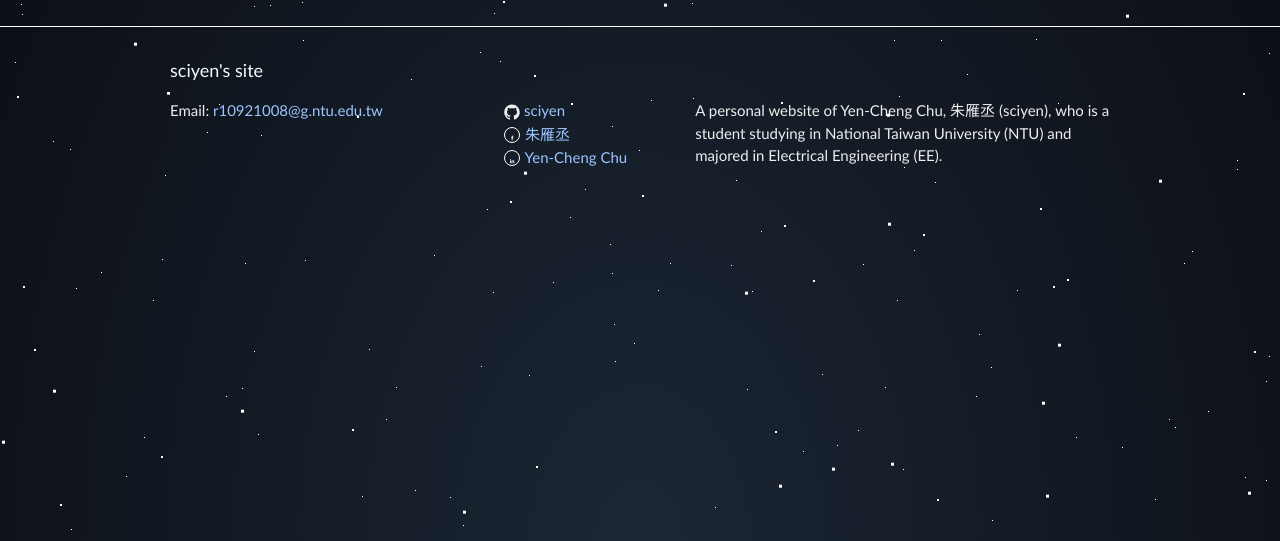
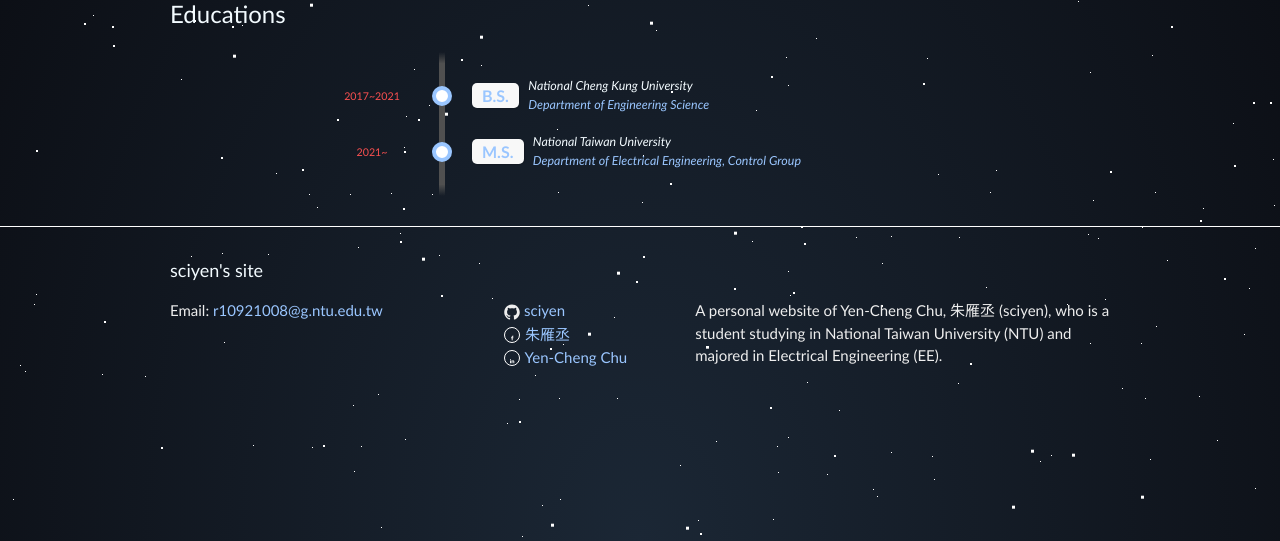
Before and after one commit to sciyen/sciyen.github.io, a Jekyll site: the page built from index.md, in a window 1280 px wide, cut to the strip 359-900 px from the top of the page. Built offline with Jekyll 4.4.1, drawn with Linux system fonts in a browser that asks for light colours.

Commit message:
Add education timeline

```diff
--- /dev/null
+++ b/_data/educations.yml
@@ -0,0 +1,10 @@
+- time: "2017~2021"
+  degree: "B.S."
+  university: "National Cheng Kung University"
+  department: "Department of Engineering Science"
+  url: "http://www.es.ncku.edu.tw/esncku/zh/"
+- time: "2021~"
+  degree: "M.S."
+  university: "National Taiwan University"
+  department: "Department of Electrical Engineering, Control Group"
+  url: "https://web.ee.ntu.edu.tw/"
--- /dev/null
+++ b/_sass/_vertical_timeline.scss
@@ -0,0 +1,218 @@
+/* ================ The Timeline ================ */
+// https://codepen.io/NilsWe/pen/Axdozd
+
+$timeline-left: 20%;
+
+  .timeline {
+    position: relative;
+    width: 660px;
+    margin: 0 auto;
+    margin-top: 20px;
+    padding: 1em 0;
+    list-style-type: none;
+
+    li {
+        padding: 1em 0;
+    }
+
+    ::after {
+        content: "";
+        display: block;
+        height: 0;
+        clear: both;
+        visibility: hidden;
+    }
+
+    &:before {
+        position: absolute;
+        left: $timeline-left;
+        top: 0;
+        content: ' ';
+        display: block;
+        width: 6px;
+        height: 100%;
+        margin-left: -3px;
+        background: rgb(80,80,80);
+        background: -moz-linear-gradient(top, rgba(80,80,80,0) 0%, rgb(80,80,80) 8%, rgb(80,80,80) 92%, rgba(80,80,80,0) 100%);
+        background: -webkit-gradient(linear, left top, left bottom, color-stop(0%,rgba(30,87,153,1)), color-stop(100%,rgba(125,185,232,1)));
+        background: -webkit-linear-gradient(top, rgba(80,80,80,0) 0%, rgb(80,80,80) 8%, rgb(80,80,80) 92%, rgba(80,80,80,0) 100%);
+        background: -o-linear-gradient(top, rgba(80,80,80,0) 0%, rgb(80,80,80) 8%, rgb(80,80,80) 92%, rgba(80,80,80,0) 100%);
+        background: -ms-linear-gradient(top, rgba(80,80,80,0) 0%, rgb(80,80,80) 8%, rgb(80,80,80) 92%, rgba(80,80,80,0) 100%);
+        background: linear-gradient(to bottom, rgba(80,80,80,0) 0%, rgb(80,80,80) 8%, rgb(80,80,80) 92%, rgba(80,80,80,0) 100%);
+
+        z-index: 5;
+    }
+}
+
+.direction-r {
+    position: relative;
+    left: $timeline-left;
+    margin-left: 30px;
+
+    .flag {
+        -webkit-box-shadow: 1px 1px 1px rgba(0,0,0,0.15), 0 0 1px rgba(0,0,0,0.15);
+        -moz-box-shadow: 1px 1px 1px rgba(0,0,0,0.15), 0 0 1px rgba(0,0,0,0.15);
+        box-shadow: 1px 1px 1px rgba(0,0,0,0.15), 0 0 1px rgba(0,0,0,0.15);
+    }
+
+    .flag:before {
+        left: -40px;
+    }
+
+    .flag:after {
+        content: "";
+        position: absolute;
+        right: 100%;
+        top: 50%;
+        height: 0;
+        width: 0;
+        margin-top: -8px;
+        border: solid transparent;
+        border-right-color: rgb(248,248,248);
+        border-width: 8px;
+        pointer-events: none;
+    }
+}
+
+
+.direction-l {
+    position: relative;
+    float: left;
+    text-align: right;
+
+    .flag {
+        -webkit-box-shadow: -1px 1px 1px rgba(0,0,0,0.15), 0 0 1px rgba(0,0,0,0.15);
+        -moz-box-shadow: -1px 1px 1px rgba(0,0,0,0.15), 0 0 1px rgba(0,0,0,0.15);
+        box-shadow: -1px 1px 1px rgba(0,0,0,0.15), 0 0 1px rgba(0,0,0,0.15);
+    }
+
+    .flag:after {
+        content: "";
+        position: absolute;
+        left: 100%;
+        top: 50%;
+        height: 0;
+        width: 0;
+        margin-top: -8px;
+        border: solid transparent;
+        border-left-color: rgb(248,248,248);
+        border-width: 8px;
+        pointer-events: none;
+    }
+}
+
+.flag-wrapper {
+    position: relative;
+    display: inline-block;
+
+    text-align: center;
+}
+
+.flag {
+    position: relative;
+    display: inline;
+    background: rgb(248, 248, 248);
+    padding: 3px 10px;
+    border-radius: 5px;
+
+    font-weight: 600;
+    text-align: left;
+
+    color: $brand-color;
+}
+
+.direction-l .flag:before,
+.direction-r .flag:before {
+    position: absolute;
+    top: 50%;
+    right: -40px;
+    content: ' ';
+    display: block;
+    width: 12px;
+    height: 12px;
+    margin-top: -10px;
+    background: #fff;
+    border-radius: 10px;
+    border: 4px solid $brand-color;
+    z-index: 10;
+}
+
+.time-wrapper {
+    position: absolute;
+    top: 50%;
+    left: -100px;
+    // margin-right: 80px;
+
+    display: inline-block;
+
+    // line-height: 1em;
+    font-size: 0.66666em;
+    color: rgb(250,80,80);
+    // vertical-align: middle;
+    -ms-transform: translate(-50%, -50%);
+    transform: translate(-50%, -50%);
+}
+
+.direction-l .time-wrapper {
+    float: left;
+}
+
+.direction-r .time-wrapper {
+    float: right;
+}
+
+.time {
+    display: inline-block;
+    padding: 4px 6px;
+    background: rgb(248,248,248);
+}
+
+.desc {
+    position: absolute;
+    -ms-transform: translateY(-50%);
+    transform: translateY(-50%);
+
+    display: inline-block;
+    margin: 1em 0.75em 0 0;
+
+    font-size: 0.77777em;
+    font-style: italic;
+    line-height: 1.5em;
+}
+
+.direction-r .desc {
+    margin: 1em 0 0 0.75em;
+}
+
+  /* ================ Timeline Media Queries ================ */
+
+@media screen and (max-width: 660px) {
+
+    .timeline {
+        width: 100%;
+        padding: 4em 0 1em 0;
+
+        li {
+            padding: 1em 0;
+        }
+    }
+
+    .desc {
+        position: relative;
+        -ms-transform: none;
+        transform: none;
+
+        display: block;
+        margin: 1em 0.75em 0 0;
+        width: 80%;
+
+        font-size: 0.77777em;
+        font-style: italic;
+        line-height: 1.5em;
+    }
+
+    .time-wrapper {
+        left: -80px;
+        width: 80%;
+    }
+}
--- a/css/main.scss
+++ b/css/main.scss
@@ -51,7 +51,8 @@ $on-laptop:        800px;
         "layout",
         "syntax-highlighting",
         "_stars",
-        "_icons"
+        "_icons",
+        "_vertical_timeline"
 ;
 
 .post-content{
@@ -94,12 +95,6 @@ h1{
     text-align:center;
 }
 
-li {
-    span{
-        color: $brand-color;
-    }
-}
-
 
 .intro-block{
     display: flex;
--- a/index.md
+++ b/index.md
@@ -25,3 +25,21 @@ layout: default
         </ul>
     </div>
 </div>
+
+<h2>Educations</h2>
+<ul class="timeline">
+{% for item in site.data.educations %}
+    <li>
+        <div class="direction-r">
+            <div class="flag-wrapper">
+                <span class="flag">{{ item.degree }}</span>
+                <span class="time-wrapper">{{ item.time }}</span>
+            </div>
+            <div class="desc">
+                <span>{{ item.university }}</span>
+                <span><a href="{{item.url}}">{{ item.department }}</a></span>
+            </div>
+        </div>
+    </li>
+{% endfor %}
+</ul>
```
